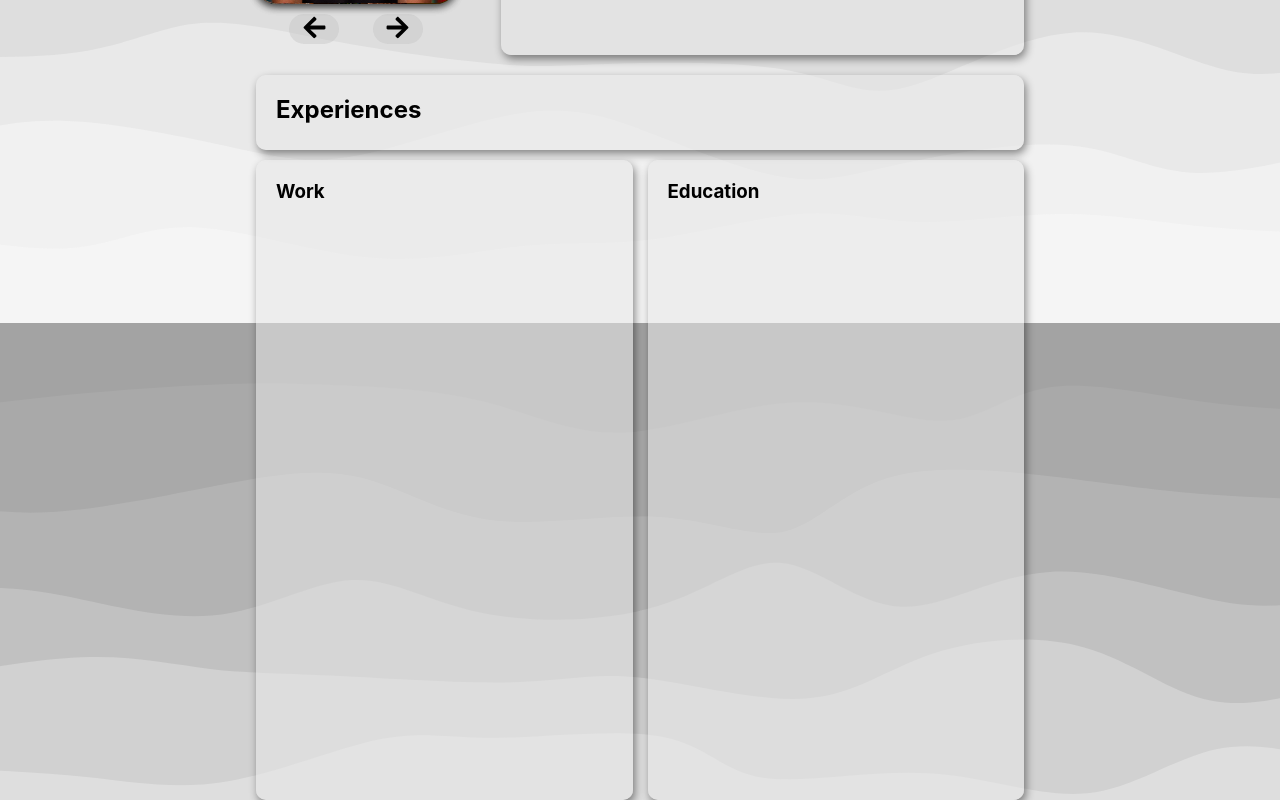
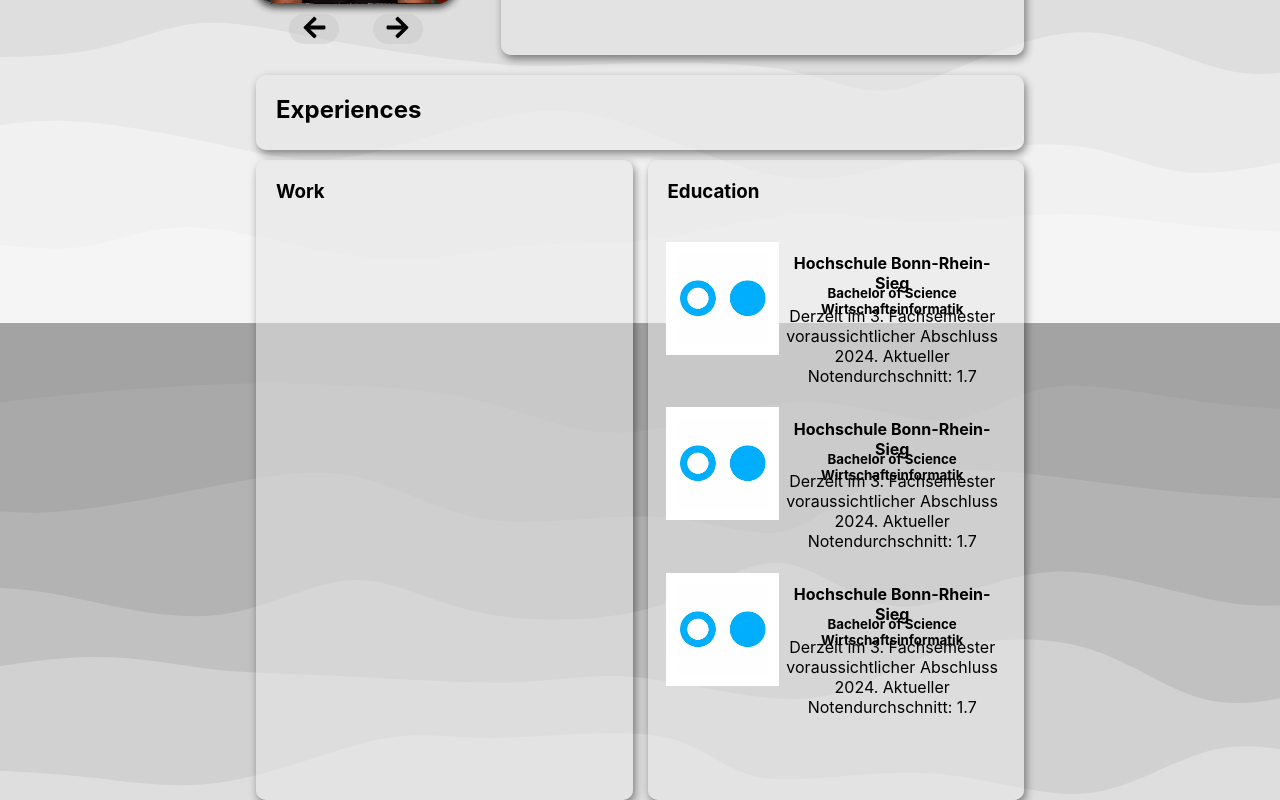
Before and after one commit to liamskydamien/me, a React (Create React App) app: page / in a window 1280 px wide. Shown: the part 477-1277 px from the top of the page. Built offline with nearby package versions, Linux system fonts and the light colour scheme.

Commit message:
Adding List Entries

```diff
--- a/src/App.js
+++ b/src/App.js
@@ -4,6 +4,7 @@
 import Card from "./UI/Card/Card";
 import Slideshow from "./Components/PictureSlider/Slideshow";
 import Navbar from "./Components/Navbar/Navbar";
+import ListOfEducation from "./Components/Content/ListOfEducation";
 
 function App() {
     const defaultDark = window.matchMedia('(prefers-color-scheme: dark)').matches;
@@ -42,7 +43,7 @@
                           <h3 style={{textAlign:"left"}}>Work</h3>
                       </Card>
                       <Card className="Education">
-                          <h3 style={{textAlign:"left"}}>Education</h3>
+                          <ListOfEducation/>
                       </Card>
                   </div>
                 </div>
--- /dev/null
+++ b/src/Components/Content/ListOfEducation.js
@@ -0,0 +1,33 @@
+import React from 'react';
+import styles from './contentStyles.module.css';
+import hbrs from "../../Pictures/Download.png";
+const ListOfEducation = () => {
+    return <React.Fragment>
+        <h3>Education</h3>
+            <div className={styles.wrapper}>
+                <img src={hbrs} alt="Logo der Hochschule Bonn-Rhein-Sieg"/>
+                <h4>Hochschule Bonn-Rhein-Sieg</h4>
+                <h5>Bachelor of Science Wirtschaftsinformatik</h5>
+                <p>Derzeit im 3. Fachsemester voraussichtlicher Abschluss 2024.
+                    Aktueller Notendurchschnitt: 1.7
+                </p>
+            </div>
+        <div className={styles.wrapper}>
+            <img src={hbrs} alt="Logo der Hochschule Bonn-Rhein-Sieg"/>
+            <h4>Hochschule Bonn-Rhein-Sieg</h4>
+            <h5>Bachelor of Science Wirtschaftsinformatik</h5>
+            <p>Derzeit im 3. Fachsemester voraussichtlicher Abschluss 2024.
+                Aktueller Notendurchschnitt: 1.7
+            </p>
+        </div>
+        <div className={styles.wrapper}>
+            <img src={hbrs} alt="Logo der Hochschule Bonn-Rhein-Sieg"/>
+            <h4>Hochschule Bonn-Rhein-Sieg</h4>
+            <h5>Bachelor of Science Wirtschaftsinformatik</h5>
+            <p>Derzeit im 3. Fachsemester voraussichtlicher Abschluss 2024.
+                Aktueller Notendurchschnitt: 1.7
+            </p>
+        </div>
+    </React.Fragment>
+}
+export default ListOfEducation;
--- /dev/null
+++ b/src/Components/Content/contentStyles.module.css
@@ -0,0 +1,52 @@
+.wrapper{
+    display: grid;
+    grid-template-columns: [image] 33.3%  1fr;
+    grid-template-rows: 2rem 2rem 4rem;
+    padding: 5%;
+}
+
+h4{
+    color: var(--text-color);
+    margin: 5px;
+}
+
+h5{
+    color: var(--text-color);
+    margin: 5px;
+}
+
+p{
+    color: var(--text-color);
+    margin: 5px;
+}
+
+.wrapper img{
+    grid-column: image;
+    grid-row: 1 / 4;
+    width: 100%;
+
+}
+
+.wrapper h4{
+    padding-top: 5%;
+    grid-column: 2;
+    grid-row: 1;
+    margin: 0;
+    text-align: center;
+}
+
+.wrapper h5{
+    padding-top: 5%;
+    grid-column: 2;
+    grid-row: 2;
+    margin: 0;
+    text-align: center;
+}
+
+.wrapper p{
+    grid-column: 2;
+    grid-row: 3;
+    margin: 0;
+    padding: 0;
+    text-align: center;
+}
```
Also changed, not shown: src/Pictures/Download.png (added).
